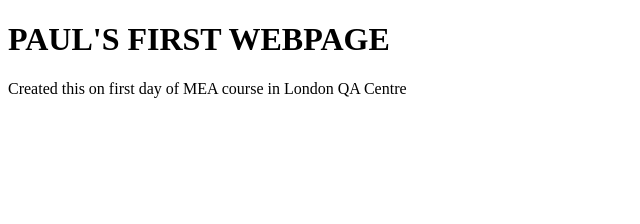
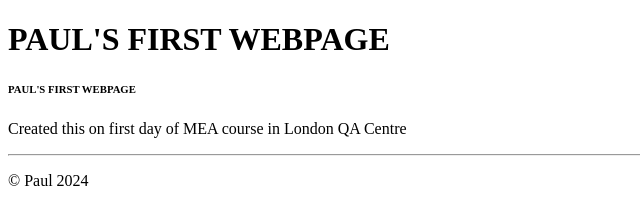
Before and after one commit to PaulHumph/monday, a plain HTML site: page index.html in a window 1280 px wide. Shown: the whole page, without its empty margins (0-640 px from the left). Drawn offline with Linux system fonts and the light colour scheme.

Commit message:
Added a copyright symbol and footer and hr to index.html

```diff
--- a/index.html
+++ b/index.html
@@ -8,8 +8,14 @@
 </head>
 <body>
 
-<h1>PAUL'S FIRST WEBPAGE</h1>
-<P>Created this on first day of MEA course in London QA Centre</P>
+    <h1>PAUL'S FIRST WEBPAGE</h1>
+    <h6>PAUL'S FIRST WEBPAGE</h6>
+    <P>Created this on first day of MEA course in London QA Centre</P>
+    <hr>
+
+    <footer>
+        <p>&copy; Paul 2024</p>
+    </footer>
 
 </body>
 </html>
```
